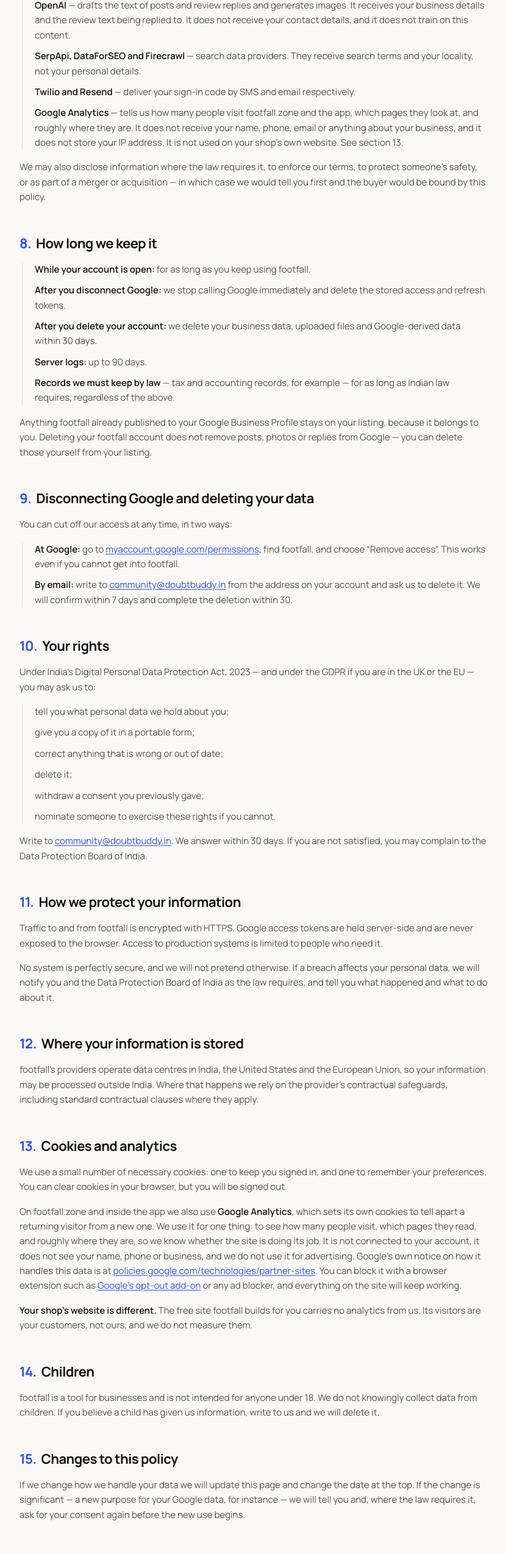
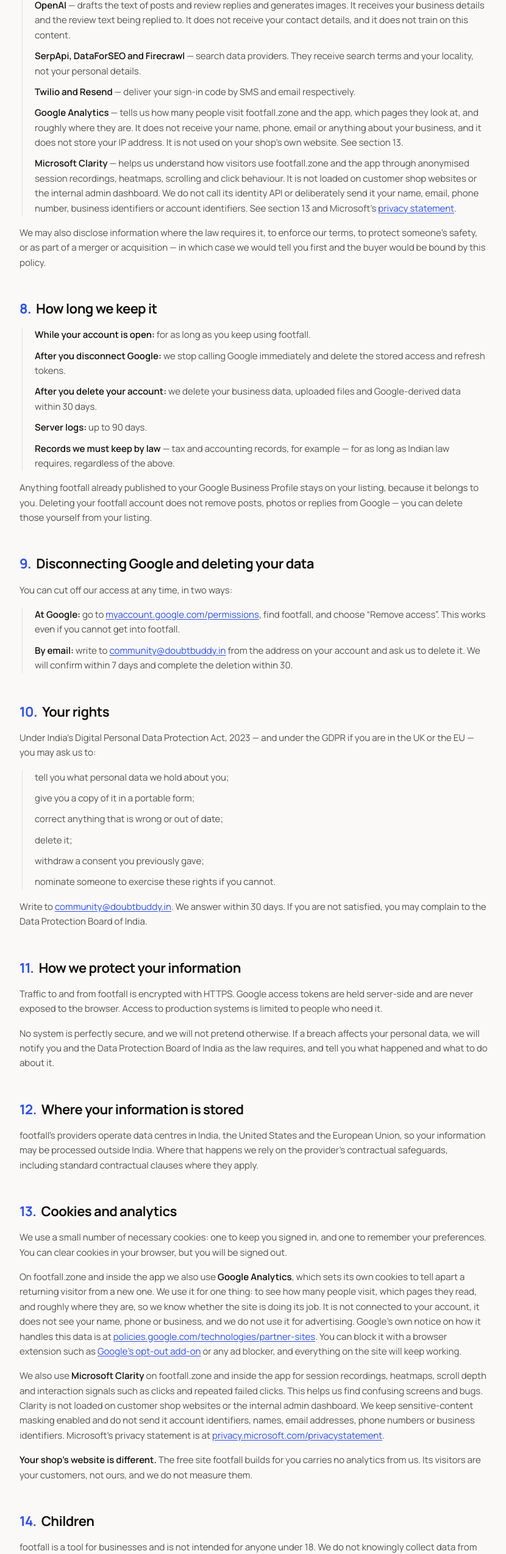
Before and after one commit to nishu12345678/footfall, a Next.js app: page /privacy in a window 1280 px wide. Shown: the part 3290-5838 px from the top of the page at 61% size, without its empty margins (224-1054 px from the left). Built offline with nearby package versions, Linux system fonts and the light colour scheme; no server answers.

Commit message:
analytics: add Microsoft Clarity

```diff
--- a/app/layout.tsx
+++ b/app/layout.tsx
@@ -1,6 +1,7 @@
 import type { Metadata, Viewport } from "next";
 import { Manrope } from "next/font/google";
 import { Analytics } from "@/components/analytics";
+import { Clarity } from "@/components/clarity";
 import "./globals.css";
 
 /*
@@ -75,6 +76,8 @@
         <div className="relative z-10 flex min-h-full flex-col">{children}</div>
         {/* Inert without NEXT_PUBLIC_GA_ID; never runs on a shop site. */}
         <Analytics />
+        {/* Inert without NEXT_PUBLIC_CLARITY_ID; never runs on shops or admin. */}
+        <Clarity />
       </body>
     </html>
   );
--- a/app/privacy/page.tsx
+++ b/app/privacy/page.tsx
@@ -245,6 +245,19 @@
             your IP address. It is not used on your shop&rsquo;s own website.
             See section 13.
           </LI>
+          <LI>
+            <Term>Microsoft Clarity</Term> &mdash; helps us understand how
+            visitors use footfall.zone and the app through anonymised session
+            recordings, heatmaps, scrolling and click behaviour. It is not
+            loaded on customer shop websites or the internal admin dashboard.
+            We do not call its identity API or deliberately send it your name,
+            email, phone number, business identifiers or account identifiers.
+            See section 13 and Microsoft&rsquo;s{" "}
+            <A href="https://privacy.microsoft.com/privacystatement">
+              privacy statement
+            </A>
+            .
+          </LI>
         </UL>
         <P>
           We may also disclose information where the law requires it, to enforce
@@ -375,6 +388,20 @@
           or any ad blocker, and everything on the site will keep working.
         </P>
         <P>
+          We also use <Term>Microsoft Clarity</Term> on footfall.zone and
+          inside the app for session recordings, heatmaps, scroll depth and
+          interaction signals such as clicks and repeated failed clicks. This
+          helps us find confusing screens and bugs. Clarity is not loaded on
+          customer shop websites or the internal admin dashboard. We keep
+          sensitive-content masking enabled and do not send it account
+          identifiers, names, email addresses, phone numbers or business
+          identifiers. Microsoft&rsquo;s privacy statement is at{" "}
+          <A href="https://privacy.microsoft.com/privacystatement">
+            privacy.microsoft.com/privacystatement
+          </A>
+          .
+        </P>
+        <P>
           <Term>Your shop&rsquo;s website is different.</Term> The free site
           footfall builds for you carries no analytics from us. Its visitors
           are your customers, not ours, and we do not measure them.
--- /dev/null
+++ b/components/clarity.tsx
@@ -0,0 +1,64 @@
+"use client";
+
+import Script from "next/script";
+import { usePathname } from "next/navigation";
+import { useEffect, useSyncExternalStore } from "react";
+import { clarityId, shouldTrackClarity } from "@/lib/analytics";
+
+/**
+ * Microsoft Clarity, for product-behavior research only.
+ *
+ * It is intentionally separate from the Convex analytics ledger and GA4:
+ * Clarity gives us recordings and heatmaps, not accounting or funnel truth.
+ * The project id is production configuration, so this component renders no
+ * script at all until NEXT_PUBLIC_CLARITY_ID is present.
+ *
+ * The host/path gate also means a customer's shop microsite never loads our
+ * recorder. The admin dashboard is excluded because it is staff-only and can
+ * display customer-wide data. We do not call clarity.identify or pass custom
+ * account, business, email, phone or Convex identifiers.
+ */
+
+const ID = clarityId();
+
+// Match Analytics' hydration-safe host check: the server has no browser host,
+// then the real host arrives after hydration without a markup mismatch.
+const noop = () => () => {};
+const readHost = () => window.location.host;
+const serverHost = () => null;
+
+type ClarityWindow = Window & {
+  clarity?: (...args: unknown[]) => void;
+};
+
+/**
+ * The official Clarity bootstrap queues commands until the vendor script has
+ * loaded. Keeping it inline lets Next's afterInteractive strategy load it once
+ * from the root layout without adding a runtime dependency.
+ */
+function clarityBootstrap(id: string) {
+  return `(function(c,l,a,r,i,t,y){c[a]=c[a]||function(){(c[a].q=c[a].q||[]).push(arguments)};t=l.createElement(r);t.async=1;t.src="https://www.clarity.ms/tag/"+i;y=l.getElementsByTagName(r)[0];y.parentNode.insertBefore(t,y)})(window,document,"clarity","script","${id}");`;
+}
+
+export function Clarity() {
+  const pathname = usePathname();
+  const host = useSyncExternalStore(noop, readHost, serverHost);
+  const allowed = ID !== null && host !== null && shouldTrackClarity(host, pathname);
+
+  useEffect(() => {
+    // A root layout survives client navigation. If Clarity was already
+    // initialized and the user moves into /admin or a shop path, explicitly
+    // opt the recorder out for the rest of this document instead of allowing
+    // the old script to keep observing the excluded surface.
+    if (allowed) return;
+    (window as ClarityWindow).clarity?.("consent", false);
+  }, [allowed]);
+
+  if (!allowed || !ID) return null;
+
+  return (
+    <Script id="clarity-loader" strategy="afterInteractive">
+      {clarityBootstrap(ID)}
+    </Script>
+  );
+}
--- a/lib/analytics.ts
+++ b/lib/analytics.ts
@@ -56,8 +56,35 @@
   return !isShopHost(host, domain) && !isShopPath(pathname);
 }
 
+/**
+ * Clarity uses the same shop-site exclusion as GA, plus the internal admin
+ * dashboard. Recordings of staff operating a customer-wide dashboard are not
+ * useful product research and would add another place for customer data to
+ * appear in a third-party session recording.
+ */
+export function shouldTrackClarity(
+  host: string | null | undefined,
+  pathname: string | null | undefined,
+  domain = SITE_DOMAIN,
+) {
+  const p = pathname ?? "";
+  return (
+    shouldTrack(host, p, domain) && p !== "/admin" && !p.startsWith("/admin/")
+  );
+}
+
 /** The GA4 measurement id, or null when analytics is switched off. */
 export function gaId(): string | null {
   const id = (process.env.NEXT_PUBLIC_GA_ID ?? "").trim();
   return /^G-[A-Z0-9]+$/.test(id) ? id : null;
 }
+
+/**
+ * The Microsoft Clarity project id, or null when behavior analytics is off.
+ * Only simple alphanumeric ids are accepted because this value is inserted
+ * into the vendor's bootstrap snippet.
+ */
+export function clarityId(): string | null {
+  const id = (process.env.NEXT_PUBLIC_CLARITY_ID ?? "").trim();
+  return /^[A-Za-z0-9]+$/.test(id) ? id : null;
+}
```
Also changed, not shown: 3 other files (tests, documents, lock files or other folders).
